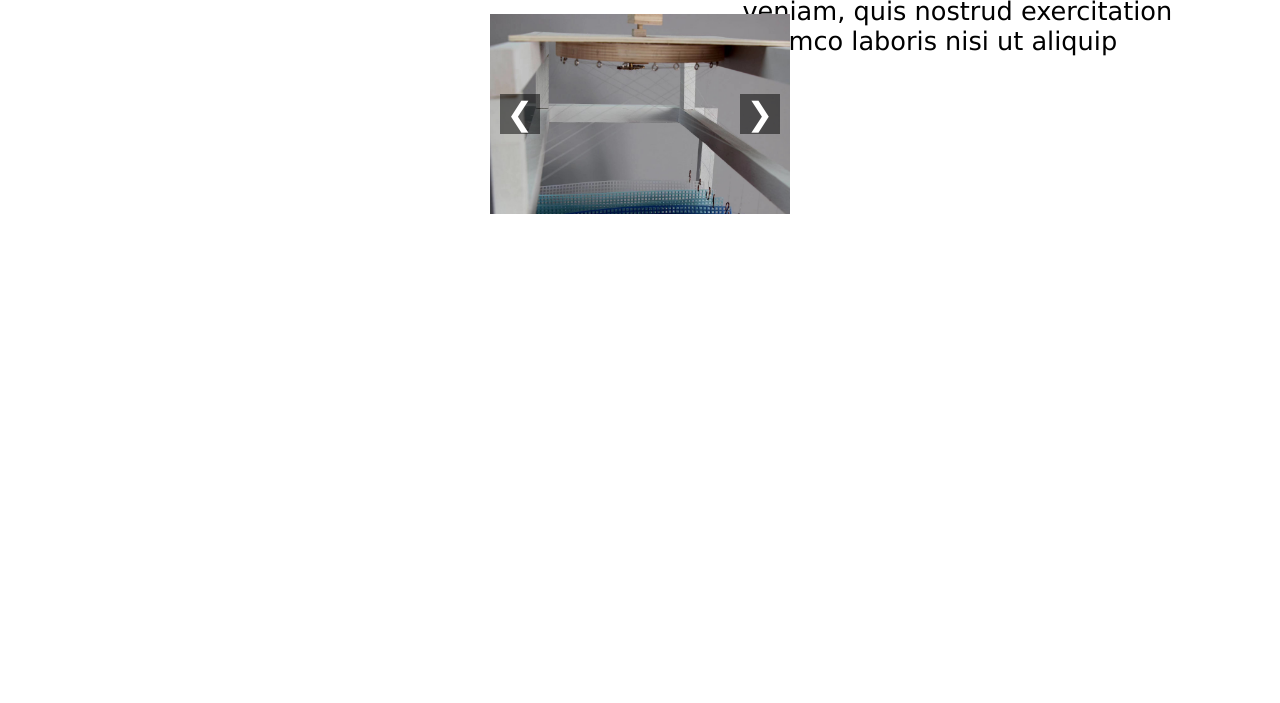
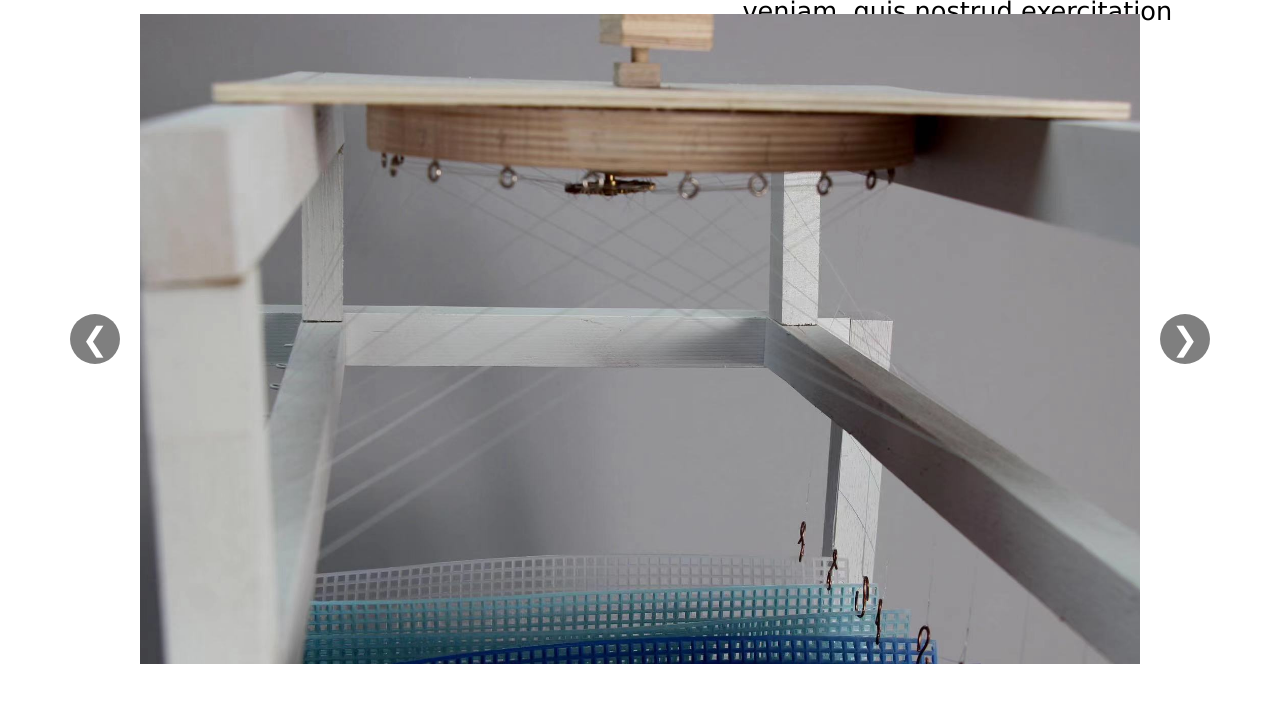
Before and after one commit to YOS10086/portfolio_2.0, a plain HTML site: page Portfolio_2.0/firstpage 2.0/index.html in a window 1280 px wide. Shown: the part 113-816 px from the top of the page. Drawn offline with nearby package versions, Linux system fonts and the light colour scheme; some packages are replaced by stand-ins of ours; a script that the page names is missing.

Commit message:
size change

```diff
--- a/Portfolio_2.0/firstpage 2.0/style.css
+++ b/Portfolio_2.0/firstpage 2.0/style.css
@@ -25,10 +25,10 @@ canvas {
 
 .carousel {
     position: relative;
-    width: 300px; /* smaller width */
-    height: 200px; /* smaller height */
+    width: 1000px; /* smaller width */
+    height: 650px; /* smaller height */
     margin: 40px auto; /* center on page */
-    overflow: hidden;
+    overflow: visible;
     display: flex;
     align-items: center;
   }
@@ -46,8 +46,8 @@ canvas {
   }
 
   .carousel-track img {
-    width: 300px; /* match carousel width */
-    height: 200px; /* match carousel height */
+    width: 1000px; /*  carousel width */
+    height: 650px; /*  carousel height */
     object-fit: cover; /* fill frame */
     flex-shrink: 0;
   }
@@ -60,14 +60,15 @@ canvas {
     font-size: 2rem;
     cursor: pointer;
     z-index: 2;
-    width: 40px;
-    height: 40px;
+    width: 50px;
+    height: 50px;
+    border-radius: 50%;
   }
 
   .carousel-button.prev {
-    left: 10px;
+    left: -70px;
   }
 
   .carousel-button.next {
-    right: 10px;
+    right: -70px;
   }
```
Also changed, not shown: Portfolio_2.0/firstpage 2.0/index.html (+1 -1 lines).
